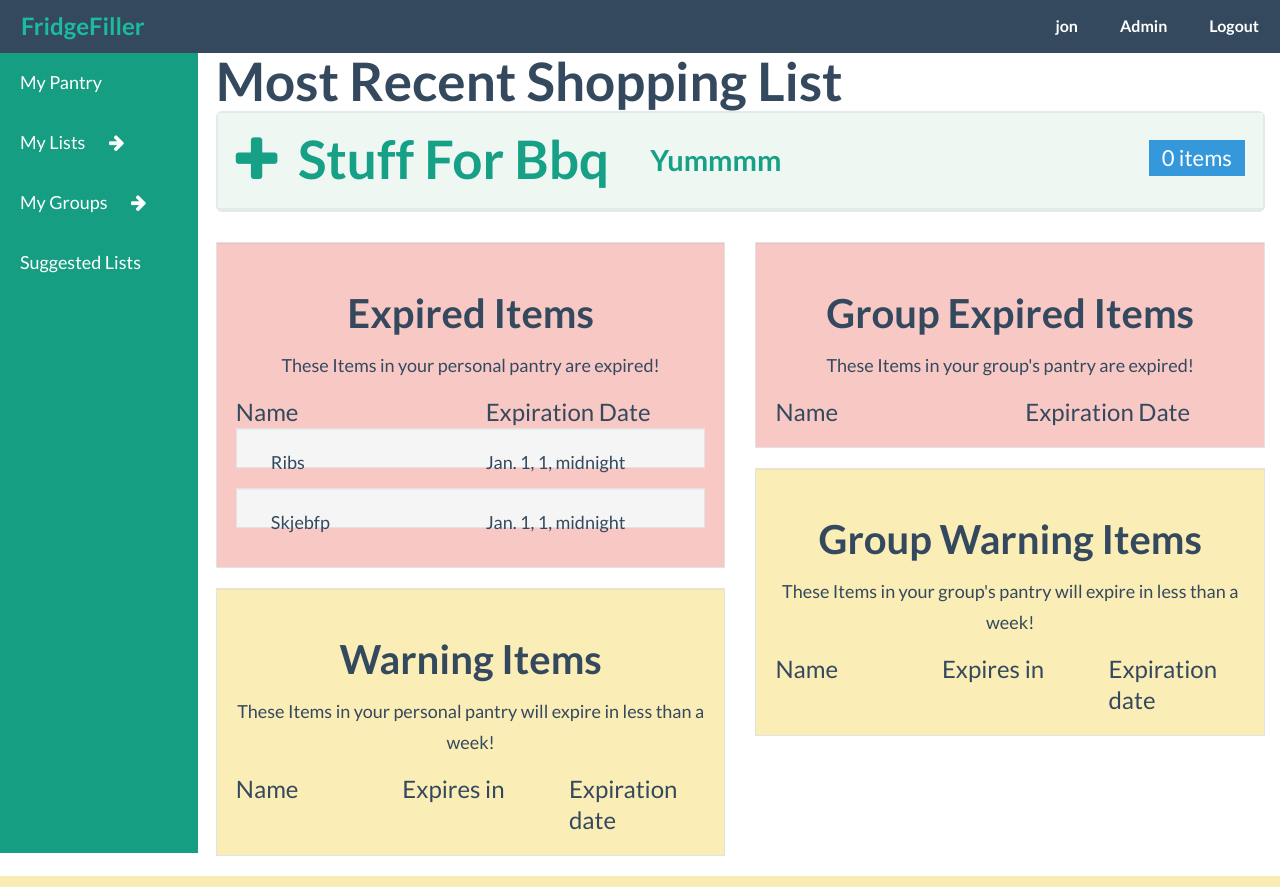
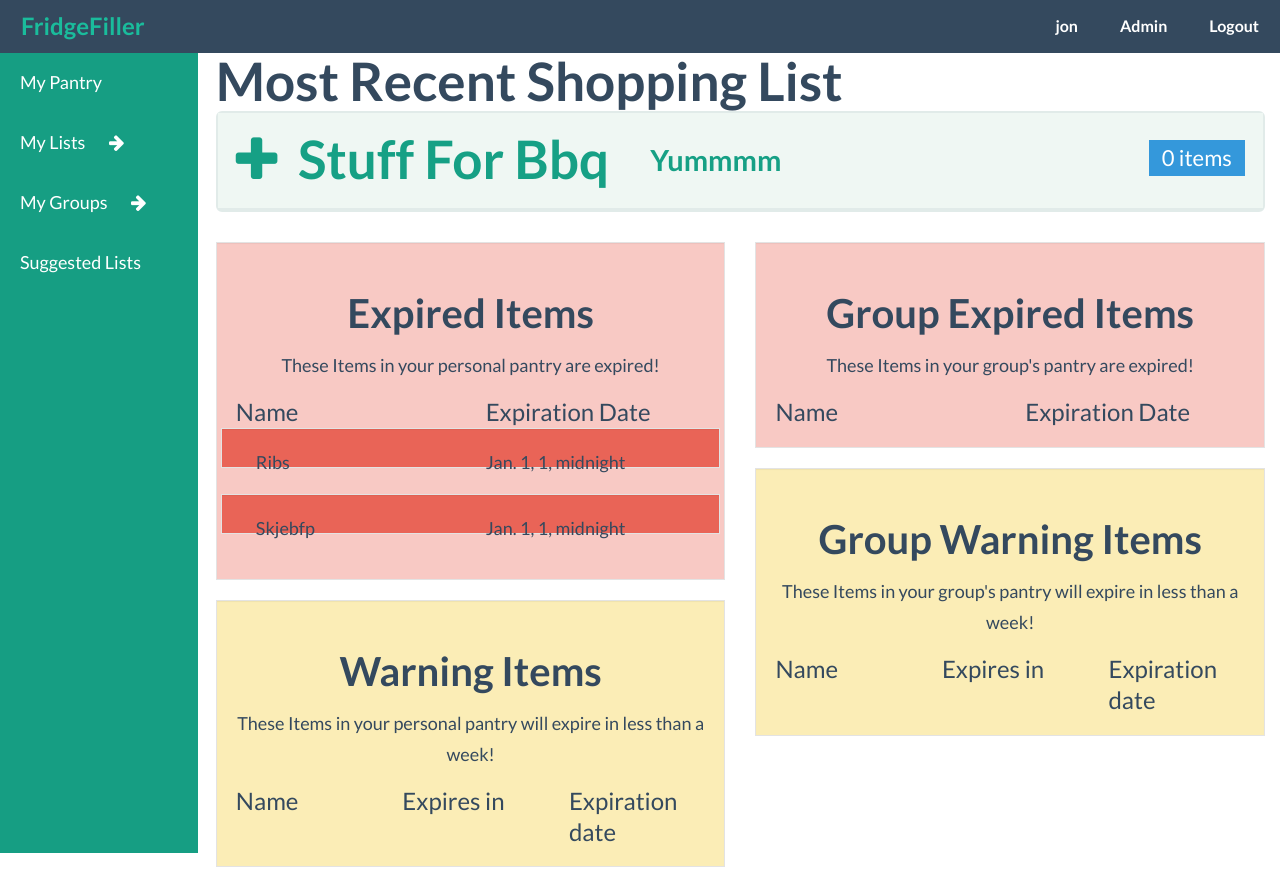
Before and after one commit to Ragnyll/FridgeFiller, a Django app: page / in a window 1280 px wide. Run offline with Django 3.2, Linux system fonts and the light colour scheme; a user stored in the database is signed in; data comes from the database, SQL or seed files in the repository; some libraries are stand-ins or nearby versions.

Commit message:
fixed well coloring and added in warning items, still needs text to line up though

```diff
--- a/fridgefiller/home/templates/home/authenticated.html
+++ b/fridgefiller/home/templates/home/authenticated.html
@@ -10,7 +10,7 @@
     #warning-well {
       background-color: rgba(241, 196, 15, .3);
     }
-    #warning-item {
+    #warning-item-well {
       background-color: rgba(241, 196, 15, .8);
     }
     .message {
@@ -47,12 +47,14 @@
       </div>
 
       {% for item in expired_items %}
-        <div class="well">
-          <div class="col-md-6">
-            <p>{{ item.name }}</p>
-          </div>
-          <div class="col-md-6">
-            {{ item.expiration_date }}
+        <div class="row">
+          <div class="well" id="expired-item">
+            <div class="col-md-6">
+              <p>{{ item.name }}</p>
+            </div>
+            <div class="col-md-6">
+              {{ item.expiration_date }}
+            </div>
           </div>
         </div>
       {% endfor %}
@@ -66,6 +68,19 @@
         <div class="col-md-4"><h6>Expires in</h6></div>
         <div class="col-md-4"><h6>Expiration date</h6></div>
       </div>
+      {% for item in warning_items %}
+        <div class="row">
+          <div class="well" id="warning-item-well">
+            <div class="col-md-6">
+              <p>{{ item.name }}</p>
+            </div>
+            <div class="col-md-6">
+              {{ item.expiration_date }}
+            </div>
+          </div>
+        </div>
+      {% endfor %}
+
     </div>
   </div>
 
--- a/fridgefiller/home/views.py
+++ b/fridgefiller/home/views.py
@@ -61,8 +61,9 @@ class HomePageView(TemplateView):
                 if datetime_delta.days <= 0:
                     expired_items.append(item_detail)
                 # see if item_detail will expire in less than a week
-                elif datetime_delta.days <= 7:
+                elif datetime_delta.days <= 7 and datetime_delta.days > 0:
                     warning_items.append(item_detail)
+                    print warning_items
 
             # stick the two lists into the context dictionary
             context['expired_items'] = expired_items
```
